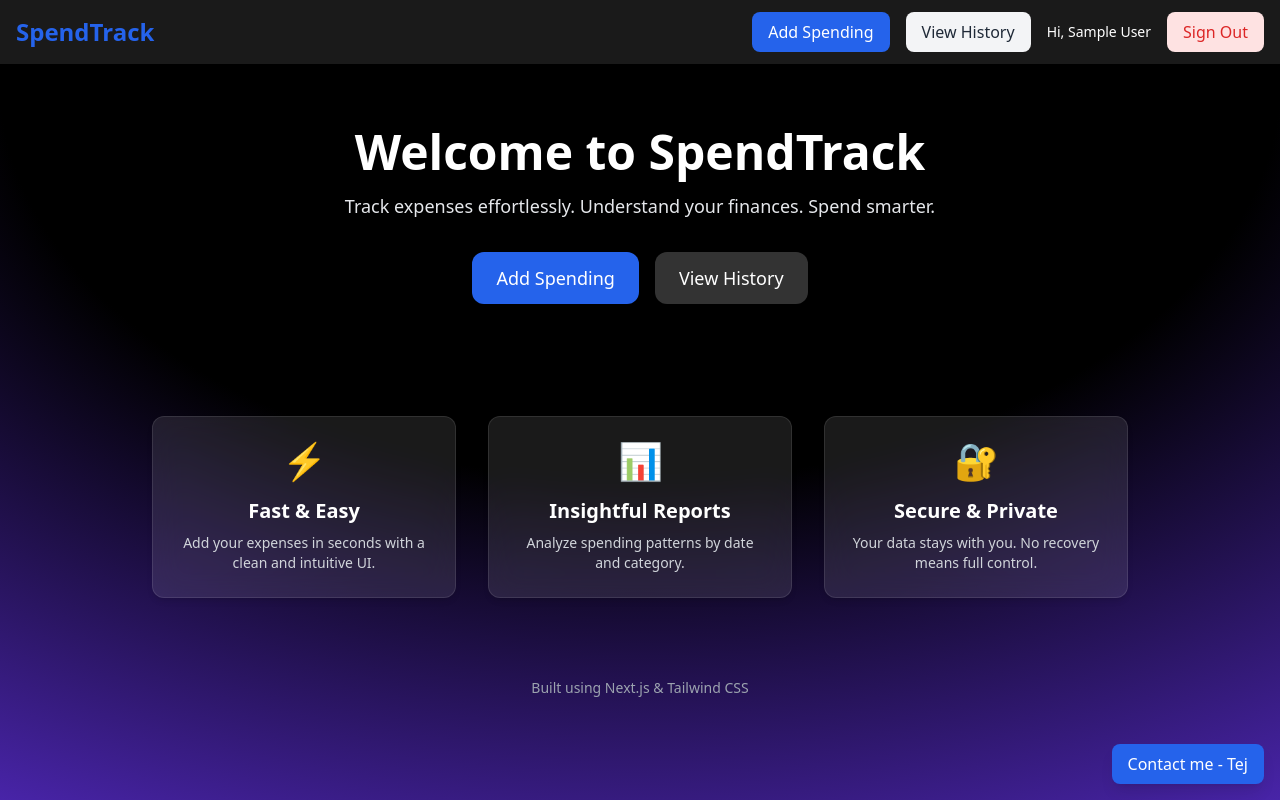
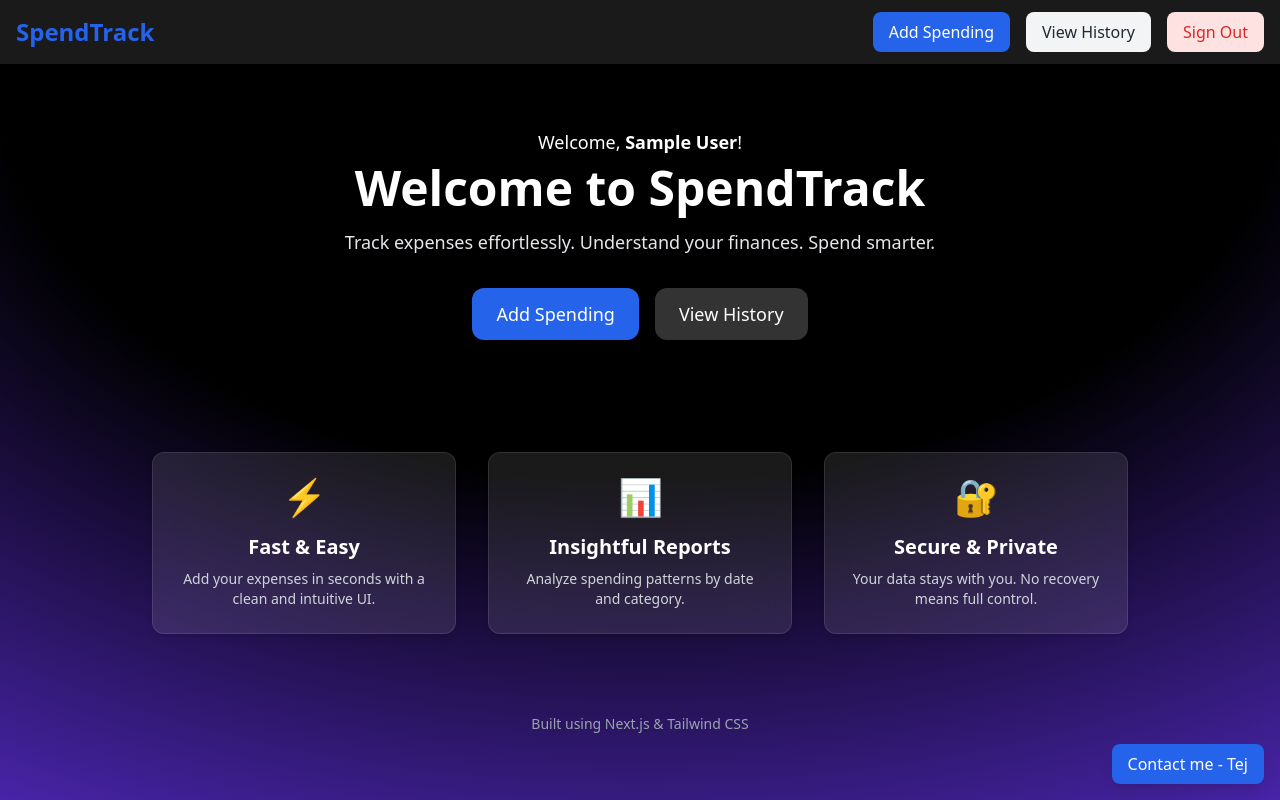
Before and after one commit to TejRJ/SpendTrack, a Next.js app: page / in a window 1280 px wide. Built offline with nearby package versions, Linux system fonts and the light colour scheme; no server answers; sample sign-in values are in the browser's storage.

Commit message:
Updated Navbar

```diff
--- a/app/page.js
+++ b/app/page.js
@@ -2,19 +2,37 @@
 import Image from "next/image";
 import Navbar from "@/components/navbar";
 import Link from "next/link";
+import { useSession } from "next-auth/react";
 
 export default function Home() {
+  const { data: session } = useSession();
+  const username = session?.user?.name || "";
+
+  const trimmedUsername = username
+    .split(" ")
+    .slice(0, 15)
+    .join(" ") + (username.split(" ").length > 15 ? "..." : "");
+
   return (
     <main className="relative min-h-screen text-white">
       <div className="absolute inset-0 -z-10 h-full w-full [background:radial-gradient(125%_125%_at_50%_10%,#000_40%,#63e_100%)]" />
 
       <Navbar />
+      <section className="max-w-6xl mx-auto py-16 px-6 text-center">
+        {username && (
+          <h2
+            className="text-lg text-white mb-2 max-w-2xl mx-auto break-words"
+            title={username}
+          >
+            Welcome, <span className="font-semibold">{trimmedUsername}</span>!
+          </h2>
+        )}
 
-      <section className="max-w-6xl mx-auto py-16 px-6 text-center">
         <h1 className="text-5xl font-bold mb-4">Welcome to SpendTrack</h1>
         <p className="text-lg text-gray-200 mb-8">
           Track expenses effortlessly. Understand your finances. Spend smarter.
         </p>
+
         <div className="flex flex-col sm:flex-row justify-center gap-4">
           <Link
             href="/add"
--- a/components/navbar.js
+++ b/components/navbar.js
@@ -8,30 +8,42 @@ export default function Navbar() {
   const username = session?.user?.name;
 
   return (
-    <nav className="w-full px-4 py-3 bg-white/10 backdrop-blur-md text-white flex items-center justify-between flex-wrap">
-      <Link href="/" className="py-2 md:py-0 text-2xl font-bold text-blue-600">
+    <nav className="w-full px-4 py-3 bg-white/10 backdrop-blur-md text-white flex flex-col md:flex-row md:items-center md:justify-between gap-2">
+      <Link href="/" className="text-2xl font-bold text-blue-600">
         SpendTrack
       </Link>
-      <div className="space-x-4 flex items-center">
-        <Link href="/add" className="px-4 py-2 bg-blue-600 text-white rounded-lg hover:bg-blue-700 transition">
+
+      <div className="flex flex-col md:flex-row md:items-center md:space-x-4 space-y-2 md:space-y-0">
+        <div className="flex space-x-4">
+          <Link
+            href="/add"
+            className="px-4 py-2 bg-blue-600 text-white rounded-lg hover:bg-blue-700 transition"
+          >
             Add Spending
           </Link>
-        <Link href="/history" className="px-4 py-2 bg-gray-100 text-gray-800 rounded-lg hover:bg-gray-200 transition">
+          <Link
+            href="/history"
+            className="px-4 py-2 bg-gray-100 text-gray-800 rounded-lg hover:bg-gray-200 transition"
+          >
             View History
           </Link>
-
-        {username && <span className="text-sm text-white mr-2">Hi, {username}</span>}
-
           {session ? (
-          <button onClick={() => signOut()} className="px-4 py-2 bg-red-100 text-red-600 rounded-lg hover:bg-red-200 transition">
+            <button
+              onClick={() => signOut()}
+              className="px-4 py-2 bg-red-100 text-red-600 rounded-lg hover:bg-red-200 transition"
+            >
               Sign Out
             </button>
           ) : (
-          <Link href="/signin" className="px-4 py-2 bg-green-600 text-white rounded-lg hover:bg-green-700 transition">
+            <Link
+              href="/signin"
+              className="px-4 py-2 bg-green-600 text-white rounded-lg hover:bg-green-700 transition"
+            >
               Sign In
             </Link>
           )}
         </div>
+      </div>
     </nav>
   );
 }
```
Lines whose indentation alone changed are shown as unchanged.
